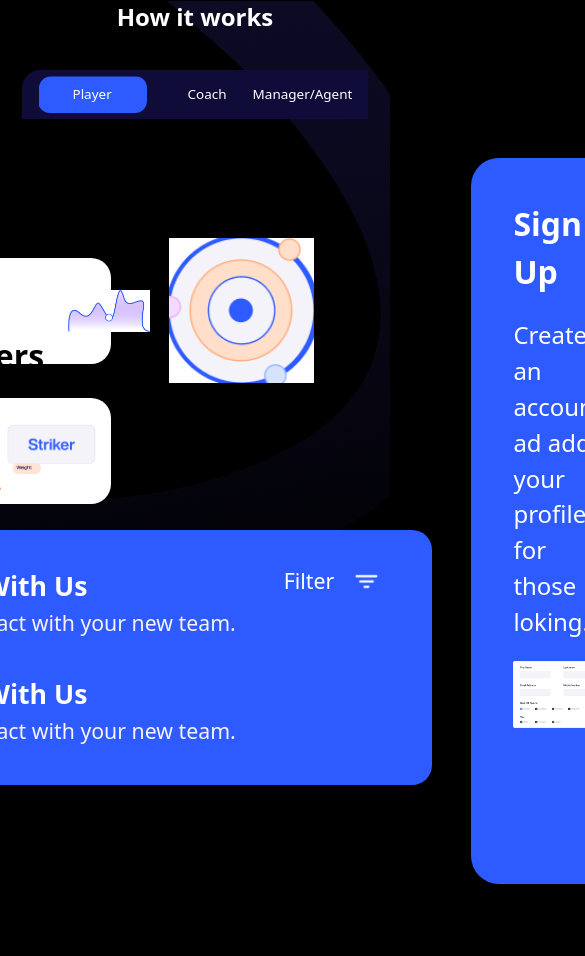
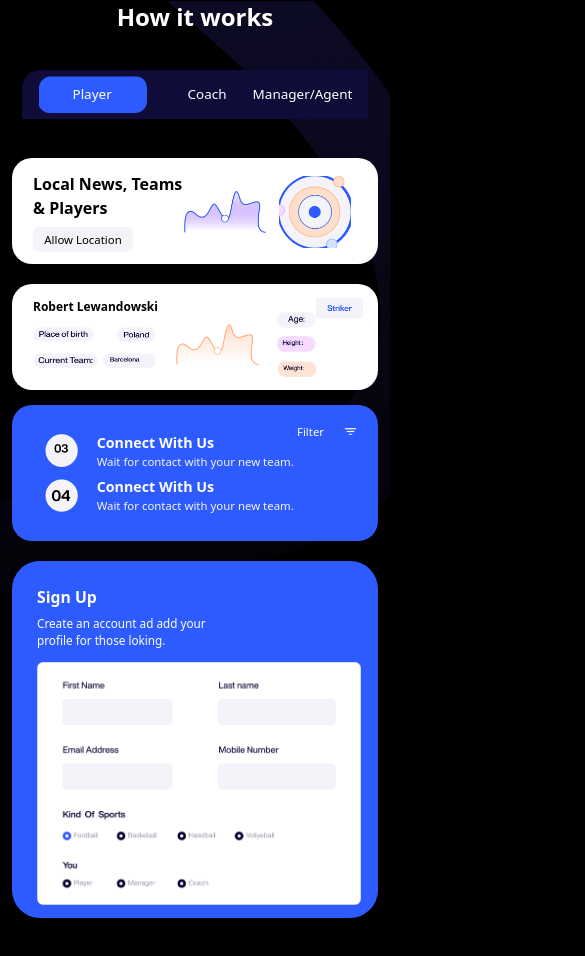
Before and after one commit to mdrakibmia99/spohire, a React (Vite) app: page / in a window 390 px wide. Shown: the part 2033-2989 px from the top of the page, 585 px wide, since content can reach past the window. Built offline with nearby package versions, Linux system fonts and the light colour scheme.

Commit message:
workcart responsive done

```diff
--- a/src/components/Work/CartLeft.jsx
+++ b/src/components/Work/CartLeft.jsx
@@ -1,13 +1,13 @@
 
 const CartLeft = () => {
     return (
-        <div>
-        <div>
-            <div className="bg-white rounded-[20px] lg:w-[687px]  lg:h-[201px]  w-[366px] h-[106px] flex py-[26.61px] px-[39.92px] pr-[53.22px]">
+        <div className="w-full">
+
+            <div className="bg-white rounded-[20px] lg:w-[687px]  lg:h-[201px]  w-[366px] h-[106px] flex lg:py-[26.61px] lg:px-[39.92px] lg:pr-[53.22px] pt-[14px] pl-[21px] pb-[13px] pr-[30px]">
                 <div>
 
-                <p className="text-[31.95px] text-black font-bold w-[283px] mb-[7.46px]">Local News, Teams  & Players</p>
-                <div className="div-item-center bg-[#F5F3FA] lg:w-[190px] lg:h-[49px] w-[100px]  h-[26px] rounded-[6.65px]">
+                <p className="lg:text-[31.95px] text-[16px] text-black font-bold lg:w-[283px] w-[151px] mb-[7.46px]">Local News, Teams  & Players</p>
+                <div className="div-item-center bg-[#F5F3FA] lg:w-[190px] lg:h-[49px] w-[100px]  h-[25px] rounded-[6.65px]">
                  <button className="text-[11.41px] lg:text-[21.29px]">Allow Location</button>
                 </div>
                 </div>
@@ -17,7 +17,7 @@ const CartLeft = () => {
 
                     <img  src="/assets/work/before-circle.png" alt="" />
                     </div>
-                    <div className="w-[145px] h-[145px] ml-[19px]">
+                    <div className="lg:w-[145px] lg:h-[145px] lg:ml-[19px] w-[72px] h-[72px] ml-[13px]">
 
                     <img className="w-full object-fill  h-full"  src="/assets/work/circle-second.png" alt="" />
                     </div>
@@ -26,52 +26,50 @@ const CartLeft = () => {
             </div>
 
             {/* second cart  */}
-            <div className="bg-white rounded-[20px] lg:w-[687px]  lg:h-[201px]  w-[366px] h-[106px]  flex py-[26.61px] px-[39.92px] pr-[53.22px] mt-[34px] mb-[26px]">
+            <div className="bg-white rounded-[20px] lg:w-[687px]  lg:h-[201px]  w-[366px] h-[106px]  flex lg:py-[26.61px] lg:px-[39.92px] lg:pr-[53.22px] lg:mt-[34px] mt-[20px] mb-[15px] lg:mb-[26px] pt-[14px] pl-[21px] ">
                <div>
-                <p className="lg:text-[23.95px] text-[16.16px] font-bold whitespace-nowrap">Robert Lewandowski</p>
+                <p className="lg:text-[23.95px] text-[12px] font-bold whitespace-nowrap">Robert Lewandowski</p>
                 <div>
-                    <img className="my-[18px]" src="/assets/work/second-img.png" alt="" />
-                    <img src="/assets/work/second-img-2.png" alt="" />
+                    <img className="lg:my-[18px] my-[11px] w-[123px] h-[15px] lg:w-[232px] lg:h-[29px]" src="/assets/work/second-img.png" alt="" />
+                    <img className="w-[123px] h-[15px] lg:w-[232px] lg:h-[29px]" src="/assets/work/second-img-2.png" alt="" />
                 </div>
                </div>
                <div className="flex items-center">
-                <img className="w-[156px] h-[78px] ml-[18px] mr-[11px]" src="/assets/work/second-curve.png" alt="" />
-                <img src="/assets/work/secon-age.png" alt="" />
-               </div>
-               <img className="w-[90px] h-[40px] ml-[24px]" src="/assets/work/btn.png" alt="" />
+                <img className="lg:w-[156px] lg:h-[78px] w-[83px] h-[41px] ml-[18px] mr-[11px]" src="/assets/work/second-curve.png" alt="" />
+                <img className="w-[39px] h-[65px] ml-[7px] " src="/assets/work/secon-age.png" alt="" />
+               </div >
+               <img className="lg:w-[90px] lg:h-[40px] w-[47px] h-[20px]  lg:ml-[24px] " src="/assets/work/btn.png" alt="" />
             </div>
 
             {/* third cart  */}
-            <div className="bg-[#2D5BFF] rounded-[20px] w-[687px] h-[255px] flex justify-between py-[26.61px] px-[39.92px] pr-[53.22px]">
-             <div className="flex flex-col gap-[36px] justify-center">
+            <div className="bg-[#2D5BFF] rounded-[20px] lg:w-[687px] lg:h-[255px] w-[366px] h-[136px] flex justify-between lg:py-[26.61px] py-[20px] lg:pl-[39.92px] pl-[33px] lg:pr-[53.22px] pr-[21px]">
+             <div className="flex flex-col lg:gap-[36px] gap-[6px] justify-center">
 
               <div className="flex items-center gap-[18.63px] text-white">
-                <div>
-                    <img src="/assets/work/number-3.png" alt="" />
+                <div className="w-[33px] h-[33px] lg:w-[62px] lg:h-[62px]">
+                    <img className="h-full w-full" src="/assets/work/number-3.png" alt="" />
                 </div>
                 <div className="flex flex-col">
-                    <p className="text-[26.61px] font-bold">Connect With Us</p>
-                    <p className="text-[21.29px] text-[#F5F3FA]">Wait for contact with your new team.</p>
+                    <p className="lg:text-[26.61px] text-[14.26px] font-bold">Connect With Us</p>
+                    <p className="lg:text-[21.29px] text-[11.41px] text-[#F5F3FA]">Wait for contact with your new team.</p>
                 </div>
               </div>
               <div className="flex items-center gap-[18.63px] text-white">
-                <div>
-                    <img src="/assets/work/number-3.png" alt="" />
+                <div className="w-[33px] h-[33px] lg:w-[62px] lg:h-[62px]">
+                    <img className="h-full w-full" src="/assets/work/number-4.png" alt="" />
                 </div>
                 <div className="flex flex-col">
-                    <p className="text-[26.61px] font-bold">Connect With Us</p>
-                    <p className="text-[21.29px] text-[#F5F3FA]">Wait for contact with your new team.</p>
+                    <p className="lg:text-[26.61px] text-[14.26px] font-bold">Connect With Us</p>
+                    <p className="lg:text-[21.29px] text-[11.41px]  text-[#F5F3FA]">Wait for contact with your new team.</p>
                 </div>
               </div>
             </div>
-            <div className="flex flex-row items-center justify-end gap-5 h-[50px] ">
-                <p className="text-[21.29px] text-white">Filter</p>
-                <img className="w-[25px] h-[25px]" src="/assets/work/ion_filter.png" alt="" />
+            <div className="flex flex-row items-center justify-end gap-5 lg:h-[50px] h-[13px]">
+                <p className="lg:text-[21.29px] text-[11.38px] text-white ">Filter</p>
+                <img className="lg:w-[25px] lg:h-[25px] w-[13px] h-[13px]" src="/assets/work/ion_filter.png" alt="" />
             </div>
              </div>
 
-        </div>
-        <div></div>
     </div>
     );
 };
--- a/src/components/Work/CartRight.jsx
+++ b/src/components/Work/CartRight.jsx
@@ -1,14 +1,14 @@
 
 const CartRight = () => {
-    return (
-        <div className="w-[745px] h-[726px] bg-[#2D5BFF] text-white p-[42px] rounded-[27.9px]">
-            <h2 className="text-[31.93px] font-bold">Sign Up</h2>
-            <p className="text-[23.95px] my-[21px]">Create an account ad add your <br /> profile for those loking.</p>
-          <div>
-            <img src="/assets/work/signupImg.png" alt="" />
-          </div>
-        </div>
-    );
+  return (
+    <div className="lg:w-[745px] lg:h-[726px] w-[366px] mt-5 lg:mt-0 h-[357px] bg-[#2D5BFF] text-white lg:p-[42px] p-[25px] rounded-[27.9px]">
+      <h2 className="lg:text-[31.93px] text-[15.76px] font-bold">Sign Up</h2>
+      <p className="lg:text-[23.95px] text-[11.73px] lg:my-[21px] mb-[12px] mt-[5px]">Create an account ad add your <br /> profile for those loking.</p>
+      <div className="lg:w-[660px] lg:h-[495px] w-[324px] h-[243px]">
+        <img className="h-full w-full" src="/assets/work/signupImg.png" alt="" />
+      </div>
+    </div>
+  );
 };
 
 export default CartRight;
--- a/src/components/Work/WorkCartBody.jsx
+++ b/src/components/Work/WorkCartBody.jsx
@@ -2,8 +2,10 @@ import CartLeft from "./CartLeft";
 import CartRight from "./CartRight";
 
 const WorkCartBody = () => {
-    return (<div className="flex justify-center items-center gap-x-[39px] pb-[215px]">
-        <CartLeft />
+    return (<div className="flex flex-col lg:flex-row justify-center items-center gap-x-[39px] pb-[215px] overflow-hidden">
+        <div>
+            <CartLeft />
+        </div>
         <CartRight />
     </div>
 
```
